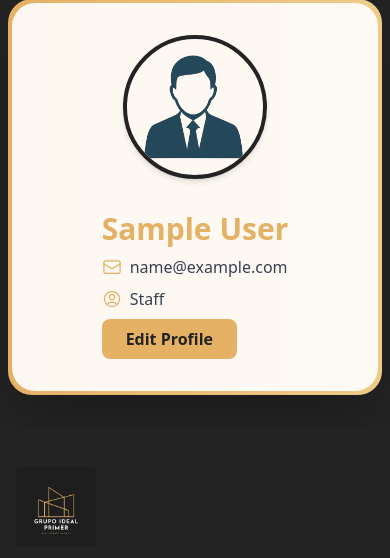
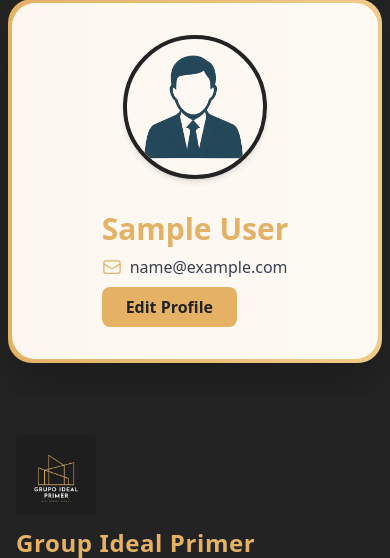
Before and after one commit to ryanyv/gip, a Django app: page /profile/ in a window 390 px wide. Shown: the part 153-711 px from the top of the page. Run offline with Django 5.2, Linux system fonts and the light colour scheme; the visitor is signed in with stand-in values (Sample User, id 1); some libraries are stand-ins or nearby versions.

Commit message:
Hide staff role when phone missing

```diff
--- a/templates/accounts/profile.html
+++ b/templates/accounts/profile.html
@@ -22,13 +22,15 @@
           {{ user.position }}
         </p>
         {% endif %}
-        {% if user.role == 'staff' and user.phone_number %}
+        {% if user.role == 'staff' %}
+          {% if user.phone_number %}
           <p class="flex items-center gap-2 text-gray-700">
             <svg class="w-5 h-5 text-gold" fill="none" stroke="currentColor" stroke-width="1.5" viewBox="0 0 24 24">
               <path stroke-linecap="round" stroke-linejoin="round" d="M2 8.5c0 7.456 6.044 13.5 13.5 13.5a3 3 0 0 0 3-3v-2.4a1 1 0 0 0-.758-.97l-3.776-.944a1 1 0 0 0-1.21.652l-.432 1.3c-.185.56-.762.888-1.328.73a10.5 10.5 0 0 1-6.842-6.842.998.998 0 0 1 .73-1.328l1.3-.432a1 1 0 0 0 .652-1.21l-.944-3.776A1 1 0 0 0 8.4 2H6a3 3 0 0 0-3 3C3 7.456 3 8.5 3 8.5Z" />
             </svg>
             {{ user.phone_number }}
           </p>
+          {% endif %}
         {% else %}
           <p class="flex items-center gap-2 text-gray-700">
             <svg class="w-5 h-5 text-gold" fill="none" stroke="currentColor" stroke-width="1.5" viewBox="0 0 24 24">
```
Lines whose indentation alone changed are shown as unchanged.
